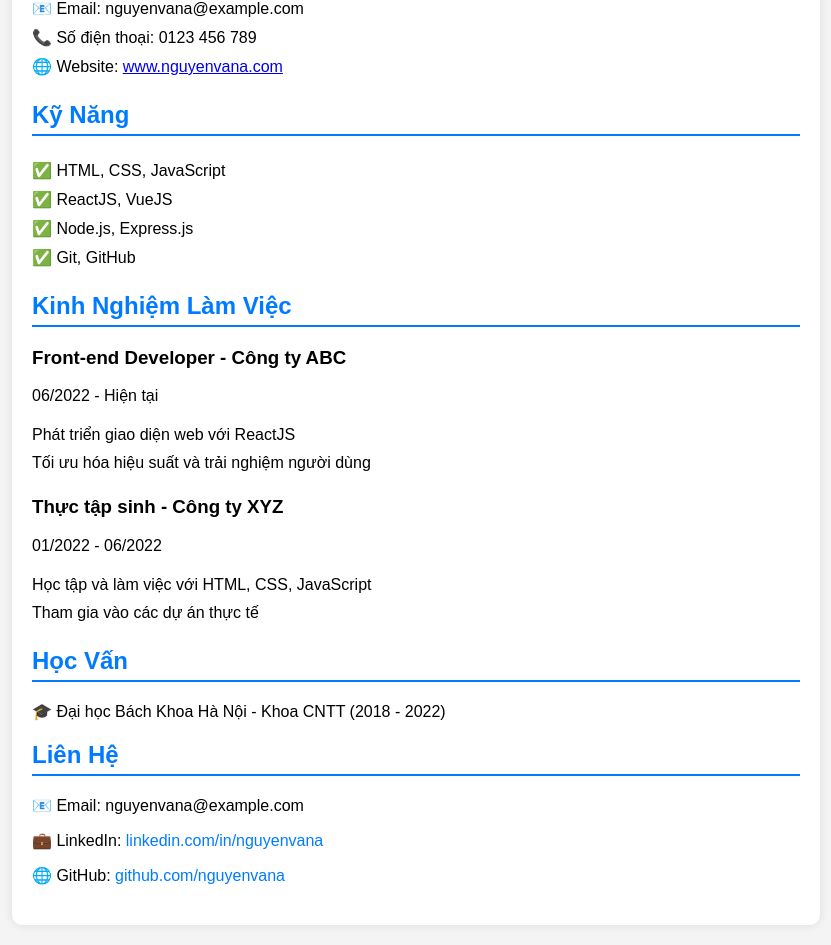
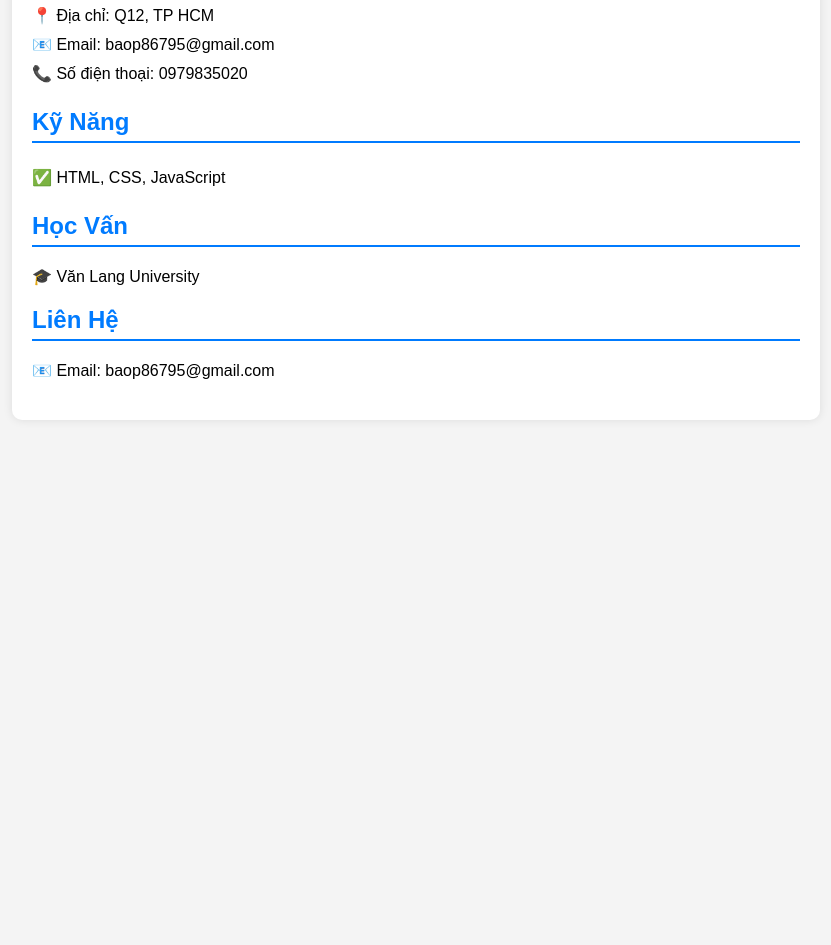
Before and after one commit to huynhbai/netlify-app, a plain HTML site: page index.html in a window 1280 px wide. Shown: the part 311-1256 px from the top of the page, without its empty margins (224-1055 px from the left). After the commit the page ends 800 px from the top, so only its background shows below. Drawn offline with Linux system fonts and the light colour scheme.

Commit message:
Thông điệp commit của bạn

```diff
--- a/index.html
+++ b/index.html
@@ -3,24 +3,24 @@
 <head>
     <meta charset="UTF-8">
     <meta name="viewport" content="width=device-width, initial-scale=1.0">
-    <title>CV - Nguyễn Văn A</title>
+    <title>CV - Phan Huỳnh Bảo</title>
     <link rel="stylesheet" href="style.css">
 </head>
 <body>
     <div class="container">
         <header>
-            <img src="avatar.jpg" alt="Ảnh đại diện">
-            <h1>Nguyễn Văn A</h1>
-            <p>Web Developer | Frontend Designer</p>
+            <img src="https://i.postimg.cc/W3xny4JQ/z6432624959445-c30a315c48b785585dd9361ca6c26f95.jpg" alt="">
+            <h1>Phan Huỳnh Bảo</h1>
+
         </header>
 
         <section class="info">
             <h2>Thông Tin Cá Nhân</h2>
             <ul>
-                <li>📍 Địa chỉ: Hà Nội, Việt Nam</li>
-                <li>📧 Email: nguyenvana@example.com</li>
-                <li>📞 Số điện thoại: 0123 456 789</li>
-                <li>🌐 Website: <a href="#">www.nguyenvana.com</a></li>
+                <li>📍 Địa chỉ: Q12, TP HCM</li>
+                <li>📧 Email: baop86795@gmail.com</li>
+                <li>📞 Số điện thoại: 0979835020</li>
+
             </ul>
         </section>
 
@@ -28,42 +28,15 @@
             <h2>Kỹ Năng</h2>
             <ul>
                 <li>✅ HTML, CSS, JavaScript</li>
-                <li>✅ ReactJS, VueJS</li>
-                <li>✅ Node.js, Express.js</li>
-                <li>✅ Git, GitHub</li>
             </ul>
         </section>
-
-        <section class="experience">
-            <h2>Kinh Nghiệm Làm Việc</h2>
-            <div class="job">
-                <h3>Front-end Developer - Công ty ABC</h3>
-                <p>06/2022 - Hiện tại</p>
-                <ul>
-                    <li>Phát triển giao diện web với ReactJS</li>
-                    <li>Tối ưu hóa hiệu suất và trải nghiệm người dùng</li>
-                </ul>
-            </div>
-            <div class="job">
-                <h3>Thực tập sinh - Công ty XYZ</h3>
-                <p>01/2022 - 06/2022</p>
-                <ul>
-                    <li>Học tập và làm việc với HTML, CSS, JavaScript</li>
-                    <li>Tham gia vào các dự án thực tế</li>
-                </ul>
-            </div>
-        </section>
-
         <section class="education">
             <h2>Học Vấn</h2>
-            <p>🎓 Đại học Bách Khoa Hà Nội - Khoa CNTT (2018 - 2022)</p>
+            <p>🎓 Văn Lang University</p>
         </section>
-
         <section class="contact">
             <h2>Liên Hệ</h2>
-            <p>📧 Email: nguyenvana@example.com</p>
-            <p>💼 LinkedIn: <a href="#">linkedin.com/in/nguyenvana</a></p>
-            <p>🌐 GitHub: <a href="#">github.com/nguyenvana</a></p>
+            <p>📧 Email: baop86795@gmail.com</p>
         </section>
     </div>
 </body>
```
